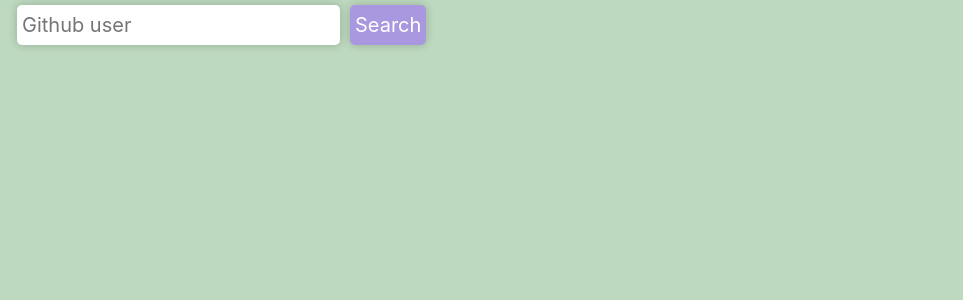
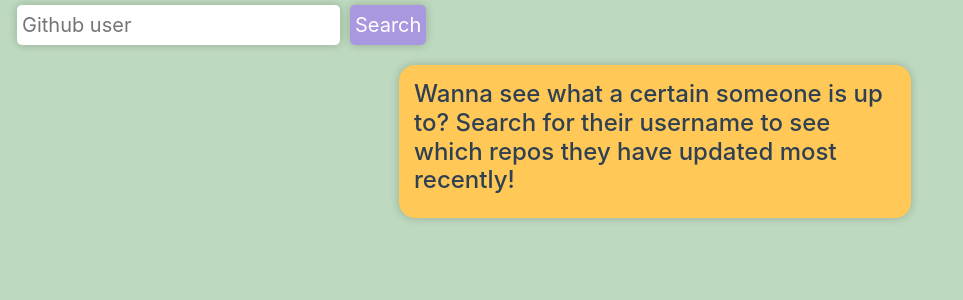
Before and after one commit to MelissaAlasalmi/in-the-works, a React (Create React App) app in the folder app/: page / in a window 1280 px wide. Shown: the top 300 px of the page, without its empty margins (0-963 px from the left). Built offline with nearby package versions, Linux system fonts and the light colour scheme; no server answers; the HTML template or start-up script is replaced by a standard one.

Commit message:
I think it's done now :)

```diff
--- a/app/src/components/profile.js
+++ b/app/src/components/profile.js
@@ -50,7 +50,12 @@ const DisplayProfile = ({
           <GetAvailability availability={availability} />
         </div>
       ) : (
-        <></>
+        <div style={{ ...styles.profile }}>
+          <h4>
+            Wanna see what a certain someone is up to? Search for their username
+            to see which repos they have updated most recently!
+          </h4>
+        </div>
       )}
     </div>
   );
```
